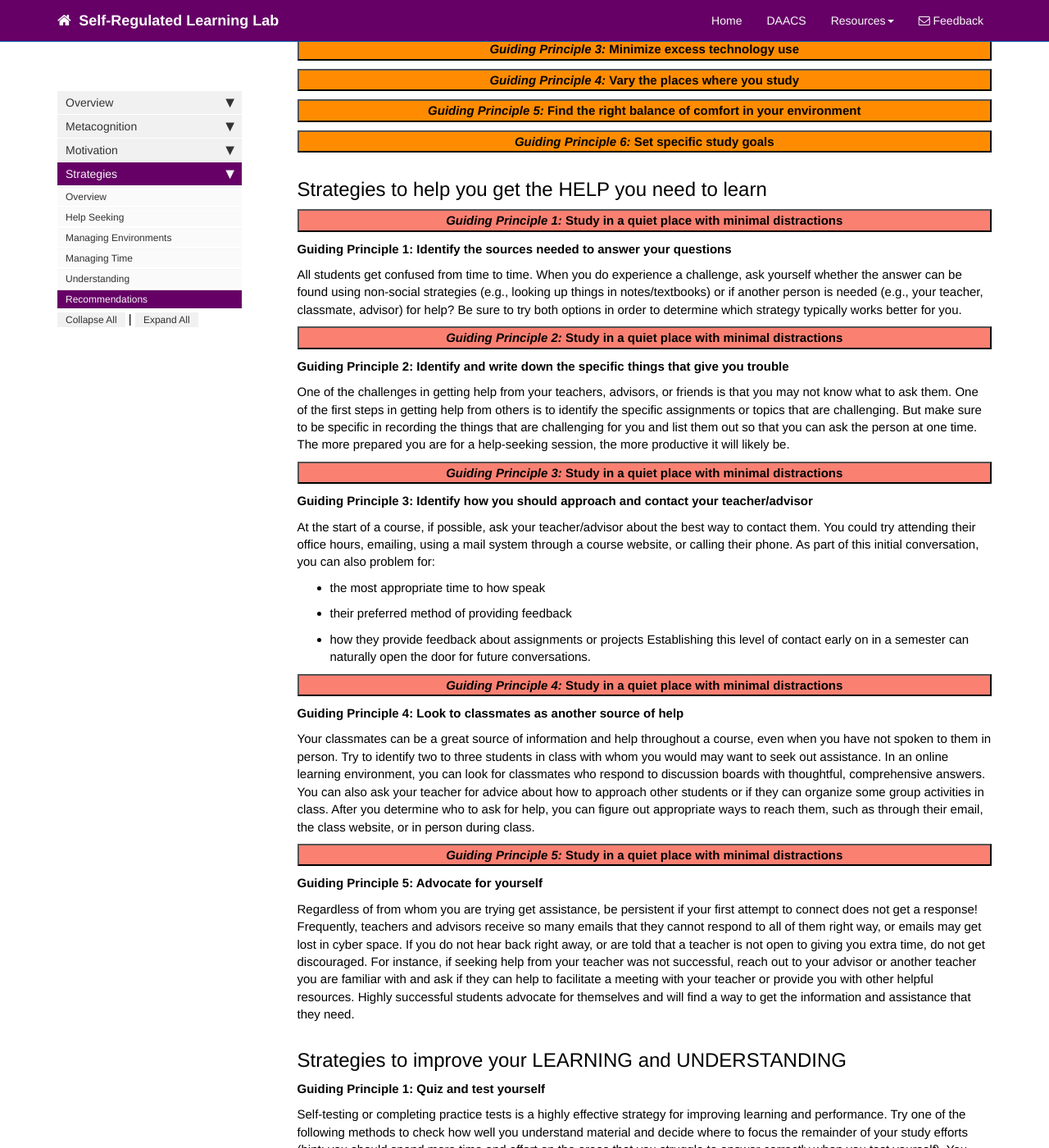
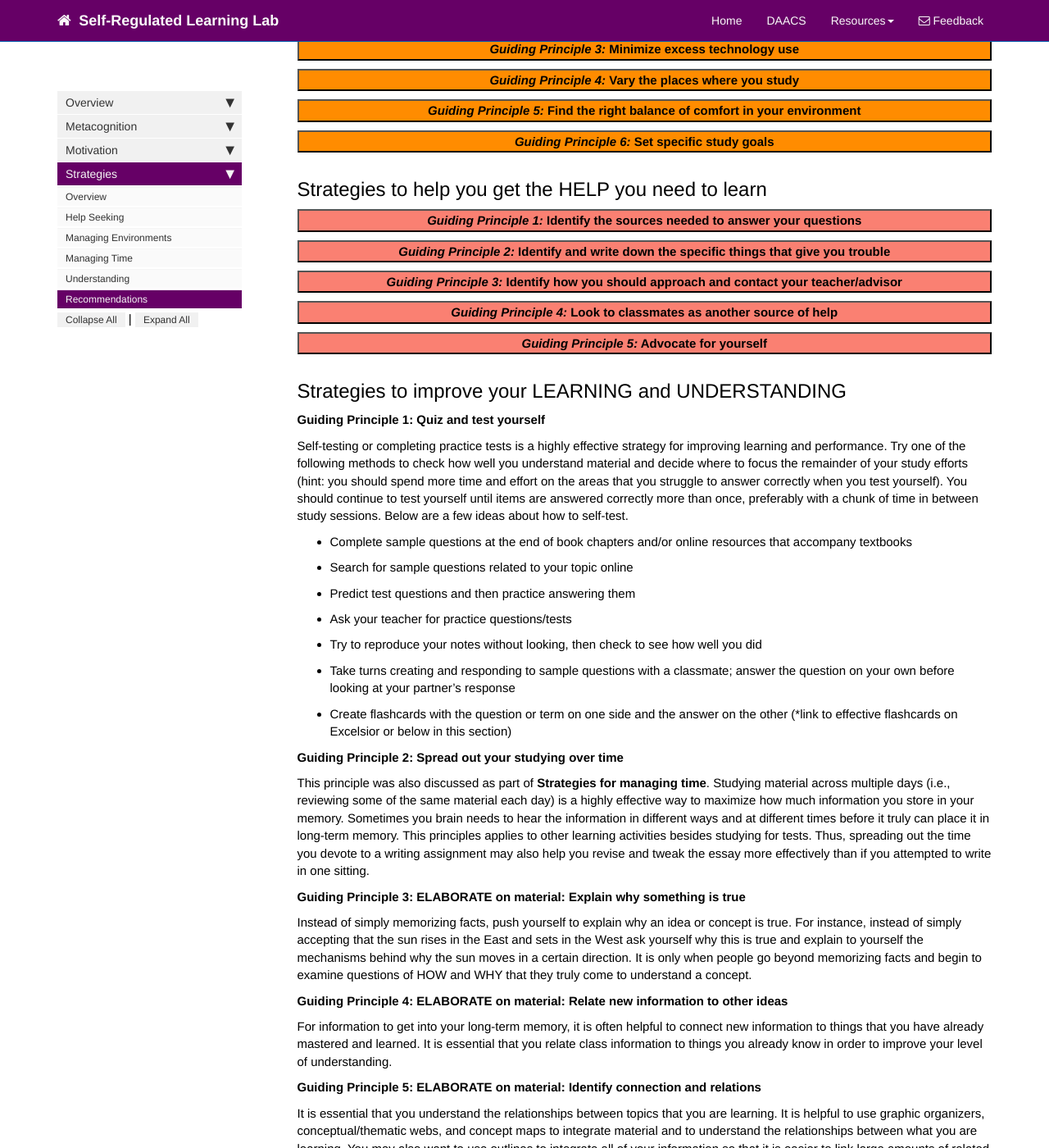
Before and after one commit to dfranklin02/SRL, a Jekyll site: the page built from docs/pages/strategies/strategies_recommendations.md, in a window 1280 px wide and 1400 px high, scrolled down 957 px. Shown: the whole window at 82% size. Built offline with Jekyll 4.4.1, drawn with Linux system fonts in a browser that asks for light colours; nearby versions of some CDN libraries; comment, search, counter and statistics services are not loaded.

Commit message:
Update strategies_recommendations.md

```diff
--- a/docs/pages/strategies/strategies_recommendations.md
+++ b/docs/pages/strategies/strategies_recommendations.md
@@ -220,69 +220,55 @@ Scented candles, classical music, or white noise may help keep you relaxed and f
 
 ## Strategies to help you get the HELP you need to learn
 
-<button data-toggle="collapse" data-target="#helpseekingrec1" style="background-color:Salmon; width:100%"><b><i>Guiding Principle 1:</i> Study in a quiet place with minimal distractions</b></button>
+<button data-toggle="collapse" data-target="#helpseekingrec1" style="background-color:Salmon; width:100%"><b><i>Guiding Principle 1:</i> Identify the sources needed to answer your questions</b></button>
 
 <div id="helpseekingrec1" class="collapse">
-Completing schoolwork in a loud environment that includes people having conversations, the TV blaring in the background, or other distractors can make it difficult for students to focus, stay on topic, and study in an efficient manner. Find a quiet location, such as a library or quiet room in your house that is free from noise and other people. This will help reduce distractions in your environment, which will allow you to fully concentrate on the task at hand. You may believe that the TV in the background or family members talking on the side are not distracting, but you may be surprised how much more efficiently and carefully you work when you are in an environment with fewer distractions. Your mind can only process a certain amount of information before it gets distracted or overworked.
+All students get confused from time to time. When you do experience a challenge, ask yourself whether the answer can be found using non-social strategies (e.g., looking up things in notes/textbooks) or if another person is needed (e.g., your teacher, classmate, advisor) for help? Be sure to try both options in order to determine which strategy typically works better for you.
 <br>
 <br>
 </div>
 
-**Guiding Principle 1: Identify the sources needed to answer your questions**
-
-All students get confused from time to time. When you do experience a challenge, ask yourself whether the answer can be found using non-social strategies (e.g., looking up things in notes/textbooks) or if another person is needed (e.g., your teacher, classmate, advisor) for help? Be sure to try both options in order to determine which strategy typically works better for you.
-
-<button data-toggle="collapse" data-target="#helpseekingrec2" style="background-color:Salmon; width:100%"><b><i>Guiding Principle 2:</i> Study in a quiet place with minimal distractions</b></button>
+<button data-toggle="collapse" data-target="#helpseekingrec2" style="background-color:Salmon; width:100%"><b><i>Guiding Principle 2:</i> Identify and write down the specific things that give you trouble</b></button>
 
 <div id="helpseekingrec2" class="collapse">
-Completing schoolwork in a loud environment that includes people having conversations, the TV blaring in the background, or other distractors can make it difficult for students to focus, stay on topic, and study in an efficient manner. Find a quiet location, such as a library or quiet room in your house that is free from noise and other people. This will help reduce distractions in your environment, which will allow you to fully concentrate on the task at hand. You may believe that the TV in the background or family members talking on the side are not distracting, but you may be surprised how much more efficiently and carefully you work when you are in an environment with fewer distractions. Your mind can only process a certain amount of information before it gets distracted or overworked.
+One of the challenges in getting help from your teachers, advisors, or friends is that you may not know what to ask them. One of the first steps in getting help from others is to identify the specific assignments or topics that are challenging. But make sure to be specific in recording the things that are challenging for you and list them out so that you can ask the person at one time. The more prepared you are for a help-seeking session, the more productive it will likely be.
 <br>
 <br>
 </div>
 
-**Guiding Principle 2: Identify and write down the specific things that give you trouble**
-
-One of the challenges in getting help from your teachers, advisors, or friends is that you may not know what to ask them. One of the first steps in getting help from others is to identify the specific assignments or topics that are challenging. But make sure to be specific in recording the things that are challenging for you and list them out so that you can ask the person at one time. The more prepared you are for a help-seeking session, the more productive it will likely be.
-
-<button data-toggle="collapse" data-target="#helpseekingrec3" style="background-color:Salmon; width:100%"><b><i>Guiding Principle 3:</i> Study in a quiet place with minimal distractions</b></button>
+<button data-toggle="collapse" data-target="#helpseekingrec3" style="background-color:Salmon; width:100%"><b><i>Guiding Principle 3:</i> Identify how you should approach and contact your teacher/advisor</b></button>
 
 <div id="helpseekingrec3" class="collapse">
-Completing schoolwork in a loud environment that includes people having conversations, the TV blaring in the background, or other distractors can make it difficult for students to focus, stay on topic, and study in an efficient manner. Find a quiet location, such as a library or quiet room in your house that is free from noise and other people. This will help reduce distractions in your environment, which will allow you to fully concentrate on the task at hand. You may believe that the TV in the background or family members talking on the side are not distracting, but you may be surprised how much more efficiently and carefully you work when you are in an environment with fewer distractions. Your mind can only process a certain amount of information before it gets distracted or overworked.
+At the start of a course, if possible, ask your teacher/advisor about the best way to contact them. You could try attending their office hours, emailing, using a mail system through a course website, or calling their phone. As part of this initial conversation, you can also problem solve for:
+<ul>
+<li> the most appropriate time to how speak </li>
+<li> their preferred method of providing feedback </li>
+<li> how they provide feedback about assignments or projects  </li>
+</ul>
+Establishing this level of contact early on in a semester can naturally open the door for future conversations.
 <br>
 <br>
 </div>
 
-**Guiding Principle 3: Identify how you should approach and contact your teacher/advisor**
-
-At the start of a course, if possible, ask your teacher/advisor about the best way to contact them. You could try attending their office hours, emailing, using a mail system through a course website, or calling their phone. As part of this initial conversation, you can also problem for:
-- the most appropriate time to how speak
-- their preferred method of providing feedback
-- how they provide feedback about assignments or projects
-Establishing this level of contact early on in a semester can naturally open the door for future conversations.
-
-<button data-toggle="collapse" data-target="#helpseekingrec4" style="background-color:Salmon; width:100%"><b><i>Guiding Principle 4:</i> Study in a quiet place with minimal distractions</b></button>
+<button data-toggle="collapse" data-target="#helpseekingrec4" style="background-color:Salmon; width:100%"><b><i>Guiding Principle 4:</i> Look to classmates as another source of help</b></button>
 
 <div id="helpseekingrec4" class="collapse">
-Completing schoolwork in a loud environment that includes people having conversations, the TV blaring in the background, or other distractors can make it difficult for students to focus, stay on topic, and study in an efficient manner. Find a quiet location, such as a library or quiet room in your house that is free from noise and other people. This will help reduce distractions in your environment, which will allow you to fully concentrate on the task at hand. You may believe that the TV in the background or family members talking on the side are not distracting, but you may be surprised how much more efficiently and carefully you work when you are in an environment with fewer distractions. Your mind can only process a certain amount of information before it gets distracted or overworked.
+Your classmates can be a great source of information and help throughout a course, even when you have not spoken to them in person. Try to identify two to three students in class with whom you would may want to seek out assistance. In an online learning environment, you can look for classmates who respond to discussion boards with thoughtful, comprehensive answers. You can also ask your teacher for advice about how to approach other students or if they can organize some group activities in class. After you determine who to ask for help, you can figure out appropriate ways to reach them, such as through their email, the class website, or in person during class.
 <br>
 <br>
 </div>
 
-**Guiding Principle 4: Look to classmates as another source of help**
-
-Your classmates can be a great source of information and help throughout a course, even when you have not spoken to them in person. Try to identify two to three students in class with whom you would may want to seek out assistance. In an online learning environment, you can look for classmates who respond to discussion boards with thoughtful, comprehensive answers. You can also ask your teacher for advice about how to approach other students or if they can organize some group activities in class. After you determine who to ask for help, you can figure out appropriate ways to reach them, such as through their email, the class website, or in person during class.
-
-<button data-toggle="collapse" data-target="#helpseekingrec5" style="background-color:Salmon; width:100%"><b><i>Guiding Principle 5:</i> Study in a quiet place with minimal distractions</b></button>
+<button data-toggle="collapse" data-target="#helpseekingrec5" style="background-color:Salmon; width:100%"><b><i>Guiding Principle 5:</i> Advocate for yourself</b></button>
 
 <div id="helpseekingrec5" class="collapse">
-Completing schoolwork in a loud environment that includes people having conversations, the TV blaring in the background, or other distractors can make it difficult for students to focus, stay on topic, and study in an efficient manner. Find a quiet location, such as a library or quiet room in your house that is free from noise and other people. This will help reduce distractions in your environment, which will allow you to fully concentrate on the task at hand. You may believe that the TV in the background or family members talking on the side are not distracting, but you may be surprised how much more efficiently and carefully you work when you are in an environment with fewer distractions. Your mind can only process a certain amount of information before it gets distracted or overworked.
+Regardless of from whom you are trying get assistance, be persistent if your first attempt to connect does not get a response! Frequently, teachers and advisors receive so many emails that they cannot respond to all of them right way, or emails may get lost in cyber space. If you do not hear back right away, or are told that a teacher is not open to giving you extra time, do not get discouraged. For instance, if seeking help from your teacher was not successful, reach out to your advisor or another teacher you are familiar with and ask if they can help to facilitate a meeting with your teacher or provide you with other helpful resources. Highly successful students advocate for themselves and will find a way to get the information and assistance that they need.
 <br>
 <br>
 </div>
 
-**Guiding Principle 5: Advocate for yourself**
 
-Regardless of from whom you are trying get assistance, be persistent if your first attempt to connect does not get a response! Frequently, teachers and advisors receive so many emails that they cannot respond to all of them right way, or emails may get lost in cyber space. If you do not hear back right away, or are told that a teacher is not open to giving you extra time, do not get discouraged. For instance, if seeking help from your teacher was not successful, reach out to your advisor or another teacher you are familiar with and ask if they can help to facilitate a meeting with your teacher or provide you with other helpful resources. Highly successful students advocate for themselves and will find a way to get the information and assistance that they need.
+
+
 
 
 ## Strategies to improve your LEARNING and UNDERSTANDING
```
